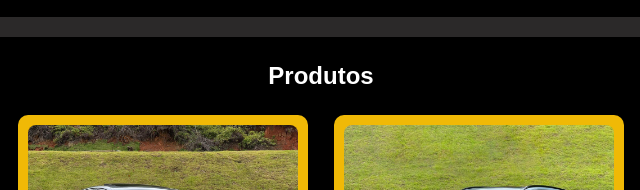
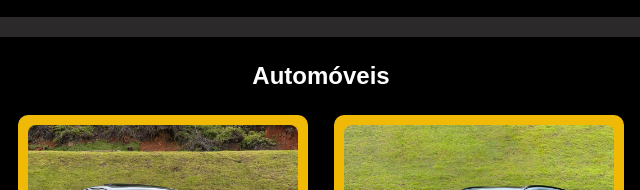
Before and after one commit to dmacgos/css-responsivo, a plain HTML site: page index.html in a window 1280 px wide. Shown: the part 610-800 px from the top of the page, 319-959 px from the left. Drawn offline with Linux system fonts and the light colour scheme.

Commit message:
commit inicial

```diff
--- a/index.html
+++ b/index.html
@@ -33,7 +33,7 @@
         </div>
     </section>
     <section class="produtos">
-        <h2>Produtos</h2>
+        <h2>Automóveis</h2>
         <div class="produtos-lista">
             <div class="produto">
                 <img src="/images/911turbos.jpg" alt="Porsche 911">
```
Also changed, not shown: icones/facebook.png (deleted), icones/instagram.png (deleted), icones/youtube.png (deleted), images/audiq8.jpeg (deleted), images/bmwm3.webp (deleted), images/cayenne.jpg (deleted), images/mc20.jpg (deleted), images/rs6.jpg (deleted), images/sf90.jpg (deleted), images/slide1.png (deleted), images/slide2.png (deleted), images/slide3.png (deleted).
